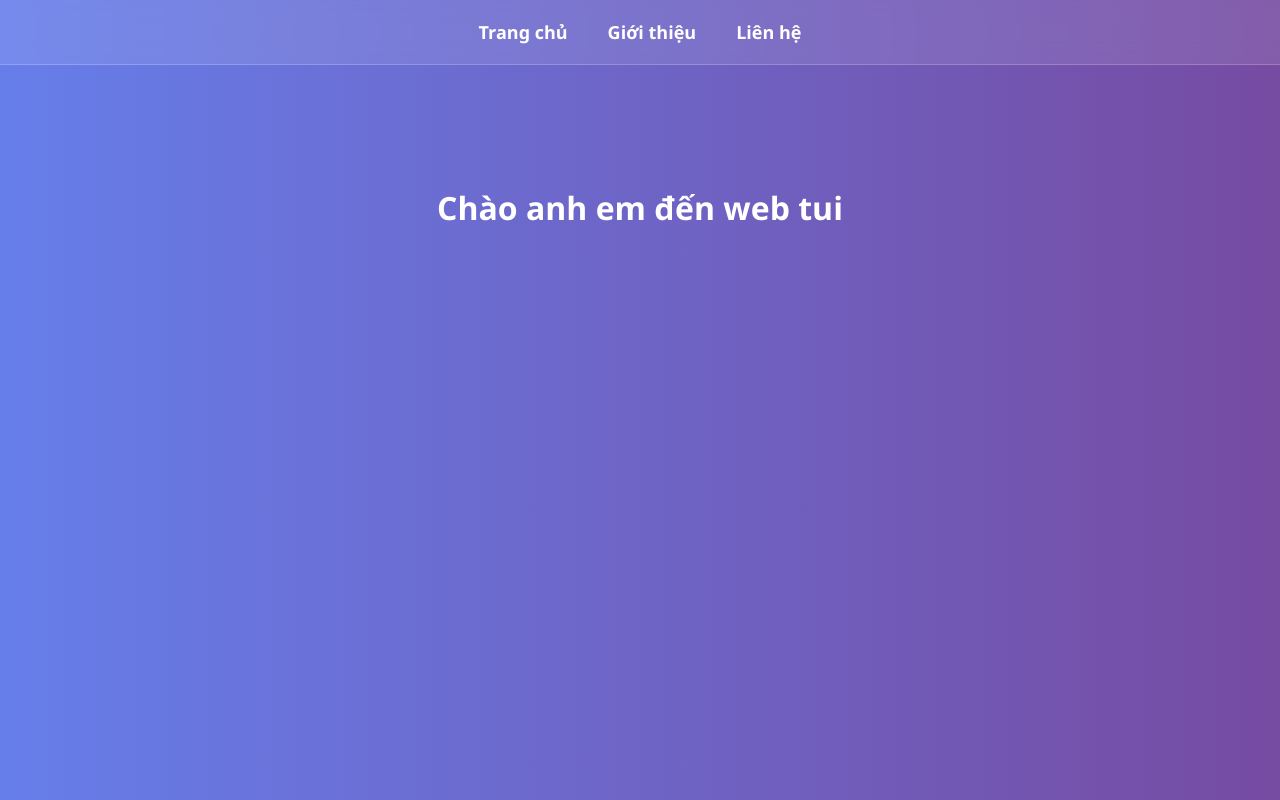
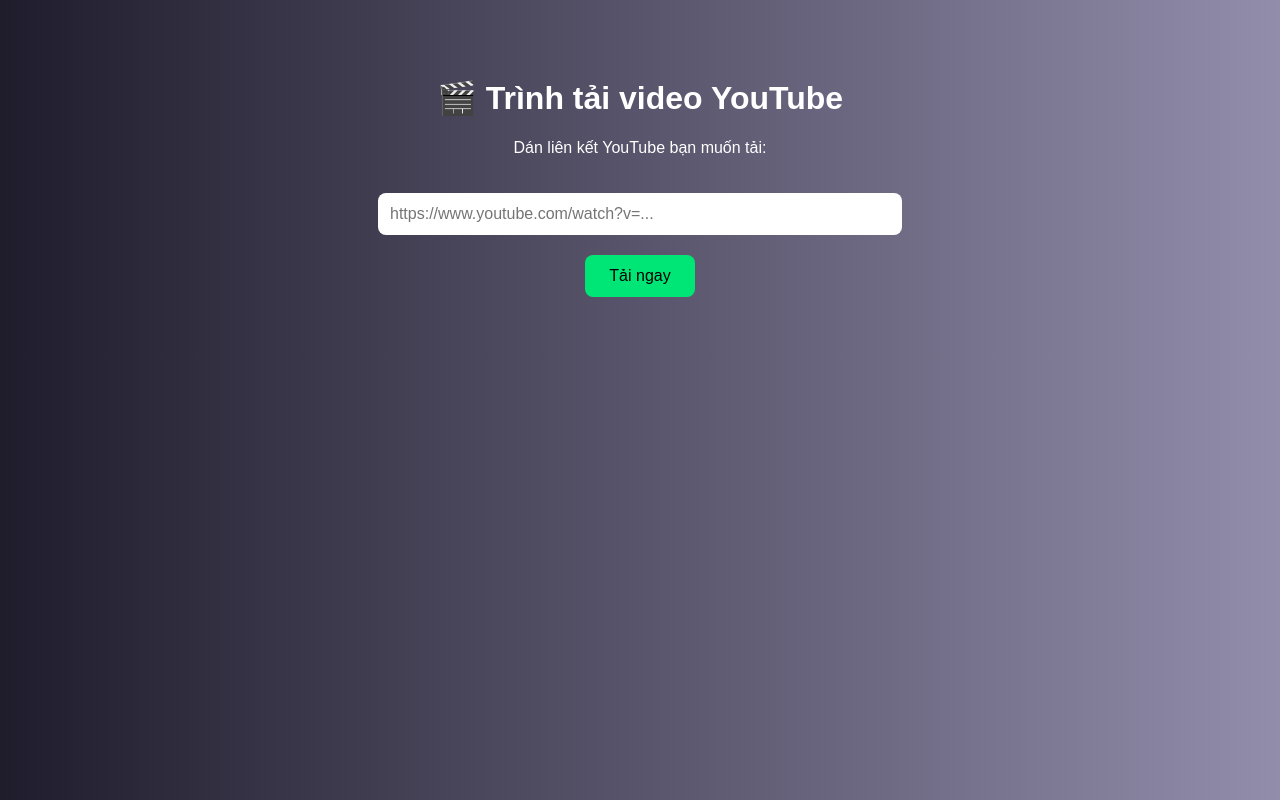
Before and after one commit to natura473/hehe, a plain HTML site: page index.html in a window 1280 px wide. Drawn offline with Linux system fonts and the light colour scheme.

Commit message:
Update web content

```diff
--- a/index.html
+++ b/index.html
@@ -2,80 +2,55 @@
 <html lang="vi">
 <head>
   <meta charset="UTF-8" />
-  <meta name="viewport" content="width=device-width, initial-scale=1.0"/>
-  <title>My Glass Page</title>
+  <meta name="viewport" content="width=device-width, initial-scale=1.0" />
+  <title>Trình tải video YouTube</title>
   <style>
     body {
-      margin: 0;
-      font-family: 'Segoe UI', sans-serif;
-      background: linear-gradient(to right, #667eea, #764ba2);
-      height: 100vh;
+      background: linear-gradient(to right, #1f1c2c, #928dab);
+      font-family: sans-serif;
       color: white;
+      text-align: center;
+      padding: 50px;
     }
-
-    nav {
-      background: rgba(255, 255, 255, 0.1);
-      backdrop-filter: blur(10px);
-      -webkit-backdrop-filter: blur(10px);
-      border-bottom: 1px solid rgba(255, 255, 255, 0.2);
-      display: flex;
-      justify-content: center;
-      gap: 40px;
-      padding: 20px 0;
-      position: sticky;
-      top: 0;
-      z-index: 1000;
+    input {
+      width: 80%;
+      max-width: 500px;
+      padding: 12px;
+      font-size: 16px;
+      border-radius: 8px;
+      border: none;
+      margin-top: 20px;
     }
-
-    nav a {
-      color: white;
-      text-decoration: none;
-      font-weight: bold;
-      font-size: 18px;
-      position: relative;
-      transition: color 0.3s;
-    }
-
-    nav a::after {
-      content: '';
-      position: absolute;
-      width: 0%;
-      height: 2px;
-      left: 0;
-      bottom: -5px;
-      background-color: white;
-      transition: width 0.3s;
-    }
-
-    nav a:hover::after {
-      width: 100%;
-    }
-
-    nav a:hover {
-      color: #ffd;
-    }
-
-    h1 {
-      text-align: center;
-      padding-top: 100px;
-    }
-
-    @media (max-width: 600px) {
-      nav {
-        flex-direction: column;
-        gap: 10px;
-        align-items: center;
-      }
+    button {
+      margin-top: 20px;
+      padding: 12px 24px;
+      font-size: 16px;
+      border: none;
+      border-radius: 8px;
+      background: #00e676;
+      cursor: pointer;
     }
   </style>
 </head>
 <body>
-  <nav>
-    <a href="#">Trang chủ</a>
-    <a href="#">Giới thiệu</a>
-    <a href="#">Liên hệ</a>
-  </nav>
+  <h1>🎬 Trình tải video YouTube</h1>
+  <p>Dán liên kết YouTube bạn muốn tải:</p>
+  <input type="text" id="ytLink" placeholder="https://www.youtube.com/watch?v=..." />
+  <br />
+  <button onclick="go()">Tải ngay</button>
 
-  <h1>Chào anh em đến web tui</h1>
+  <script>
+    function go() {
+      const link = document.getElementById("ytLink").value.trim();
+      if (!link.includes("youtube.com") && !link.includes("youtu.be")) {
+        alert("Vui lòng nhập link YouTube hợp lệ!");
+        return;
+      }
+
+      // Chuyển hướng sang trang tải (bạn có thể thay bằng trang khác)
+      const encoded = encodeURIComponent(link);
+      window.open("https://www.y2mate.is/en68?q=" + encoded, "_blank");
+    }
+  </script>
 </body>
 </html>
```
Also changed, not shown: vercel.json (added).
